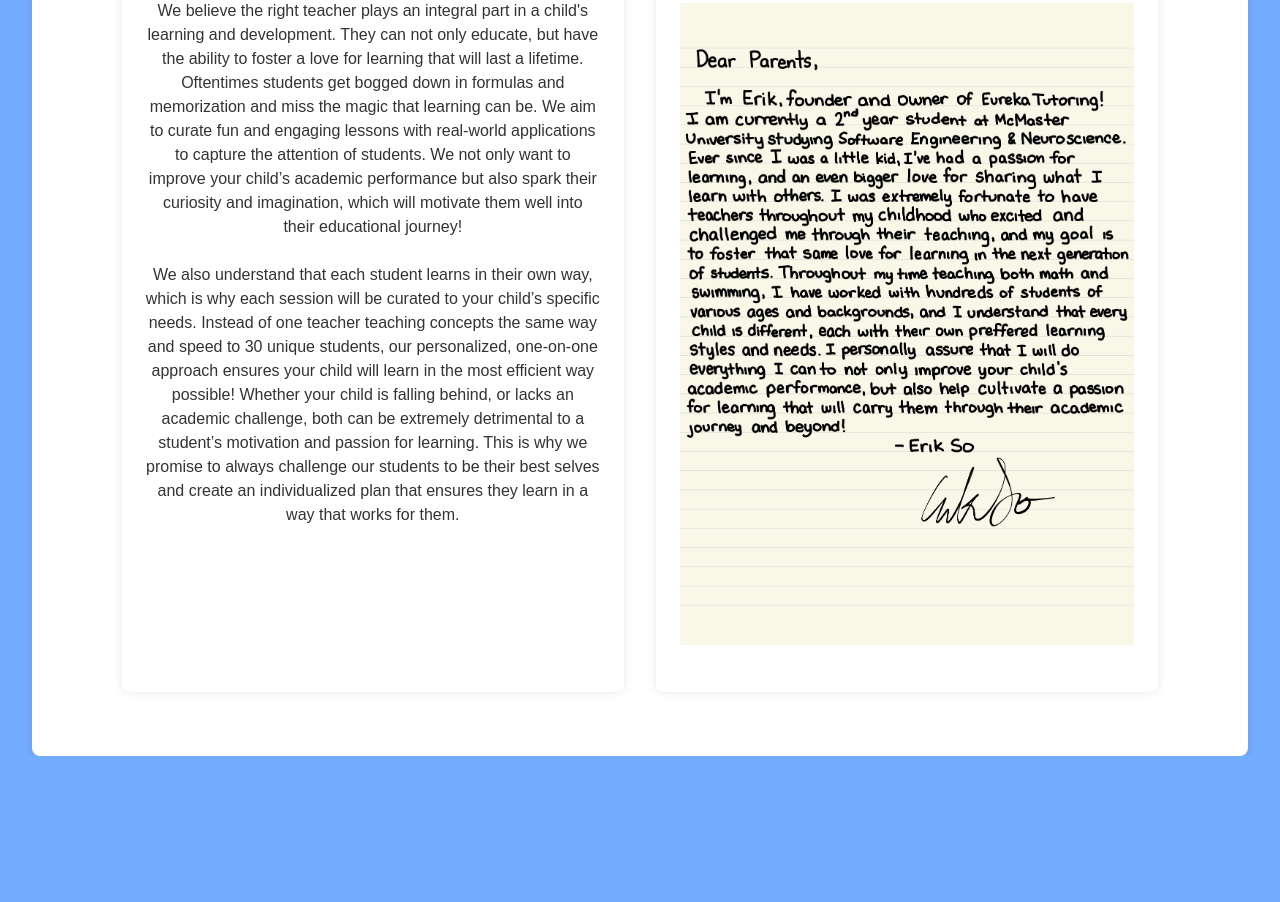
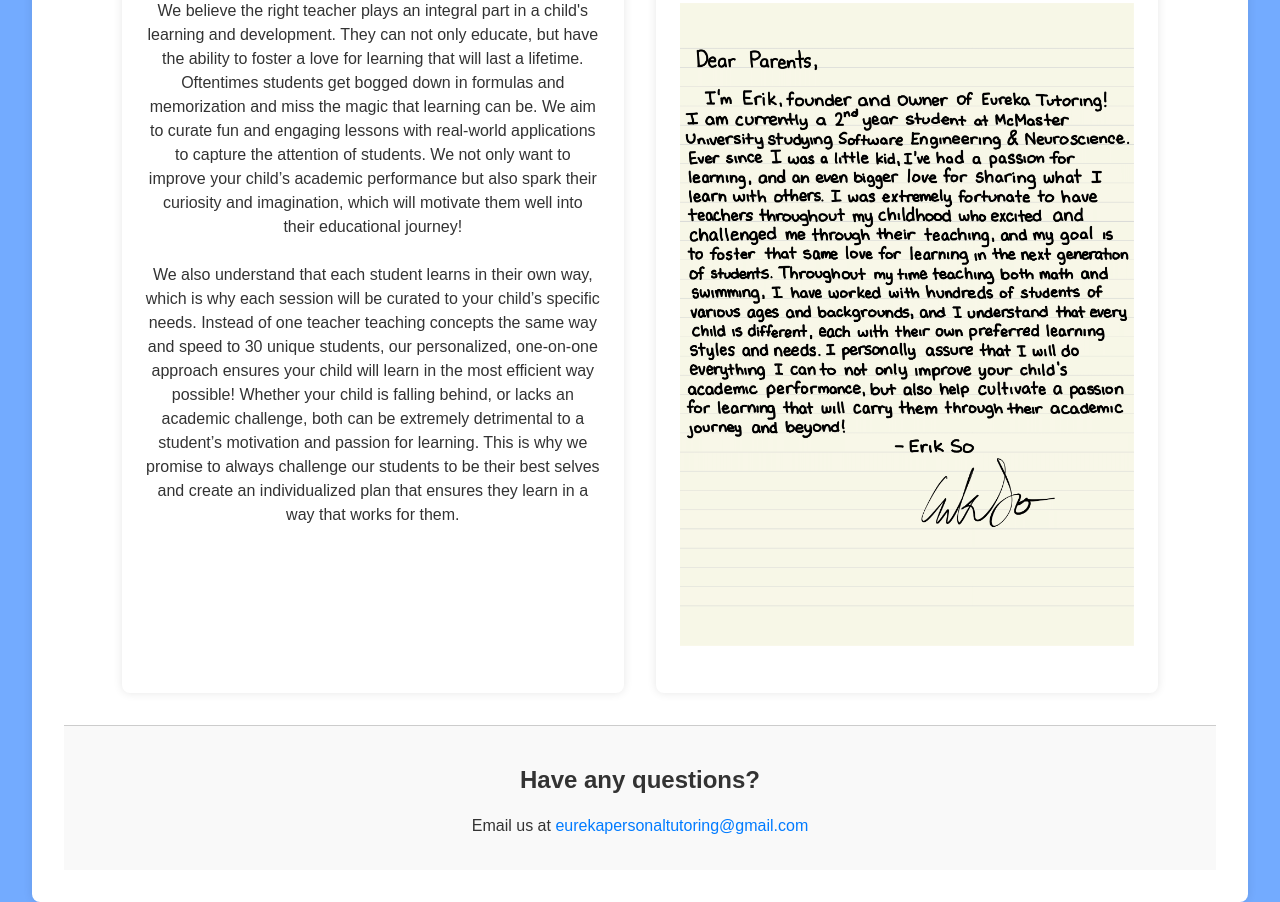
Before and after one commit to soerik/EurekaTutoringWebsite, a plain HTML site: page src/aboutus.html in a window 1280 px wide. Shown: the part 310-1212 px from the top of the page. Before the commit the page ends 1066 px from the top, so only its background shows below. Drawn offline with Linux system fonts and the light colour scheme.

Commit message:
2nd load

```diff
--- a/src/aboutus.html
+++ b/src/aboutus.html
@@ -46,10 +46,14 @@
       </section>
       <section class="aboutme">
         <h1>About Me</h1>
-        <img src="../img/about-me-letter.jpg" alt="Personal letter from founder" width="600"/>
+        <img src="../img/about-me-letter.png" alt="Personal letter from founder" width="600"/>
         <p></p>
       </section>
     </div>
+    <section class="contact-help">
+      <h2>Have any questions?</h2>
+      <p>Email us at <a href="mailto:eurekapersonaltutoring@gmail.com">eurekapersonaltutoring@gmail.com</a></p>
+    </section>
   </main>
 
   <script src="script.js"></script>
```
Also changed, not shown: src/index.html (+4 -0 lines).
